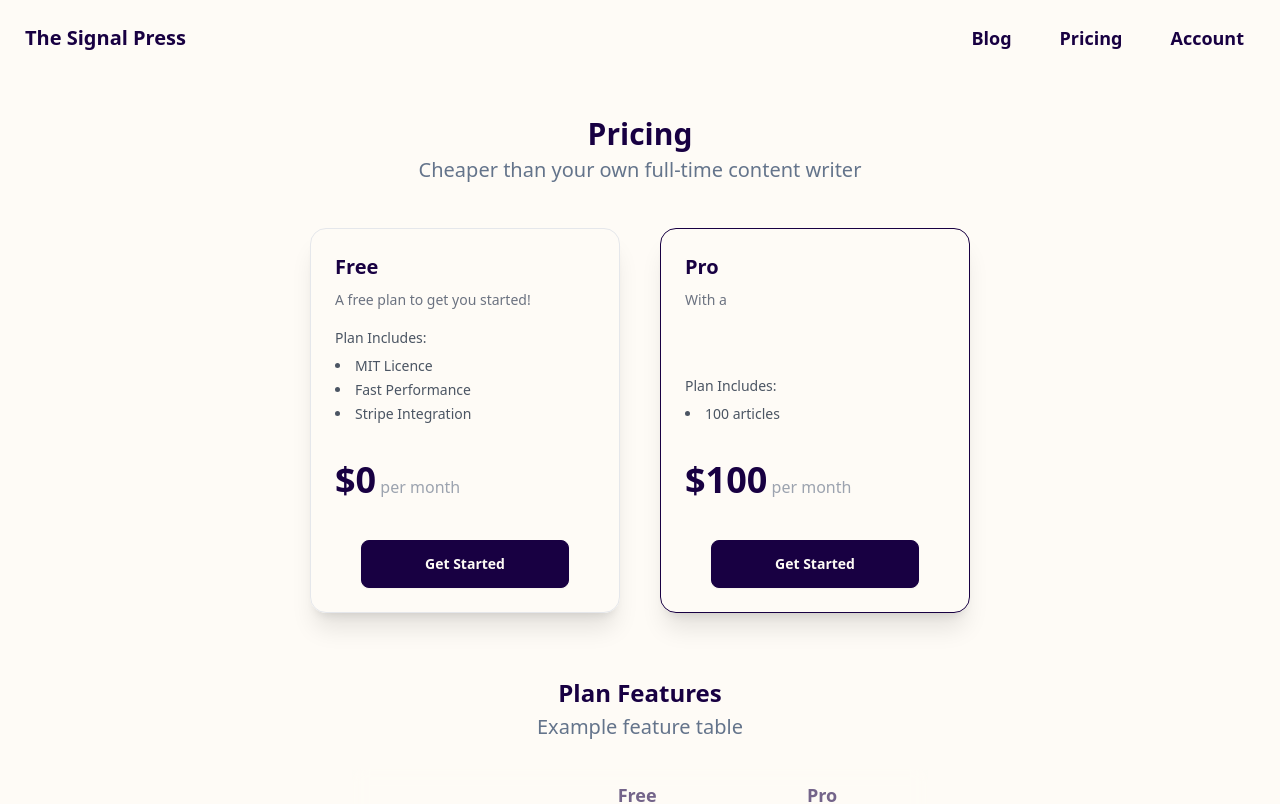
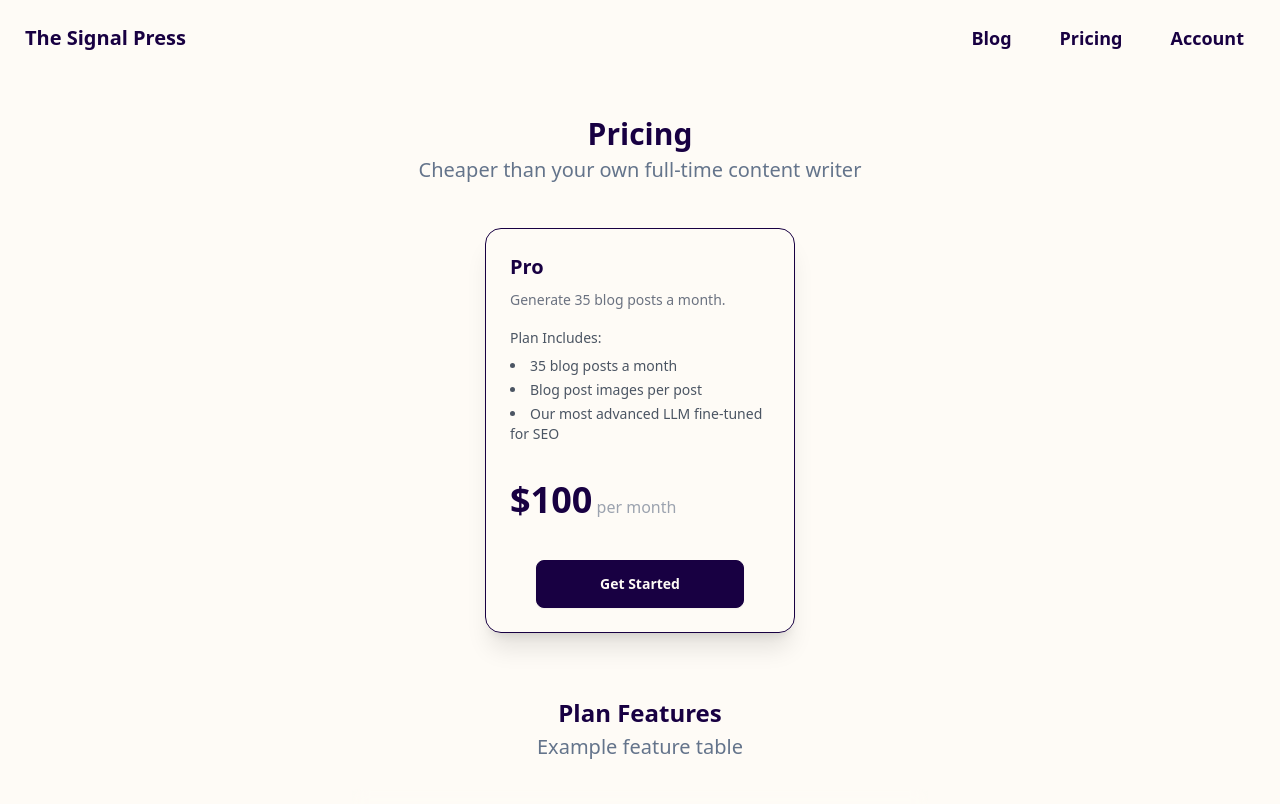
Before and after one commit to FaisalAbid/learnbyai, a SvelteKit app: page /pricing in a window 1280 px wide. Shown: the top 804 px of the page. Built offline with nearby package versions, Linux system fonts and the light colour scheme.

Commit message:
Update Pro plan details in pricing_plans.ts

```diff
--- a/src/routes/(marketing)/pricing/pricing_plans.ts
+++ b/src/routes/(marketing)/pricing/pricing_plans.ts
@@ -2,25 +2,18 @@ export const defaultPlanId = "free"
 
 export const pricingPlans = [
   {
-    id: "free",
-    name: "Free",
-    description: "A free plan to get you started!",
-    price: "$0",
-    priceIntervalName: "per month",
-    stripe_price_id: null,
-    features: ["MIT Licence", "Fast Performance", "Stripe Integration"],
-  },
-  {
     id: "pro",
     name: "Pro",
     description:
-      "With a ",
+      "Generate 35 blog posts a month. ",
     price: "$100",
     priceIntervalName: "per month",
     stripe_price_id: "price_1PR13lGtXYeoRWVlPdiYpmq3",
     stripe_product_id: "prod_QHaERTNN2hQWBu",
     features: [
-      "100 articles"
+      "35 blog posts a month",
+      "Blog post images per post",
+      "Our most advanced LLM fine-tuned for SEO",
     ],
   }
 ]
```
